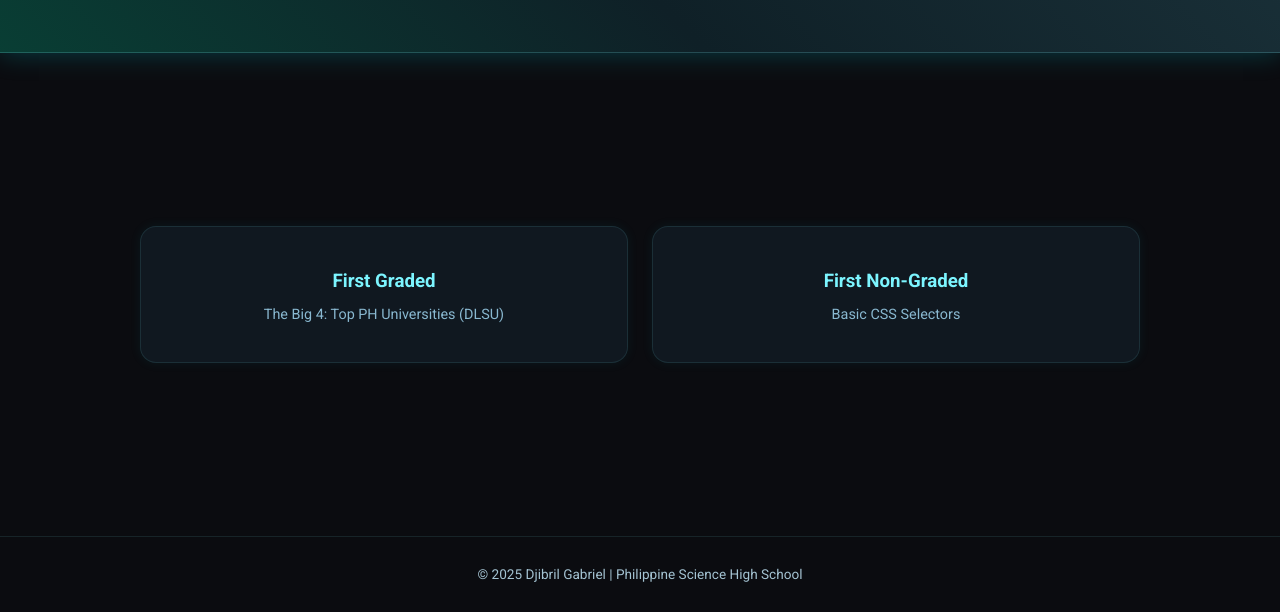
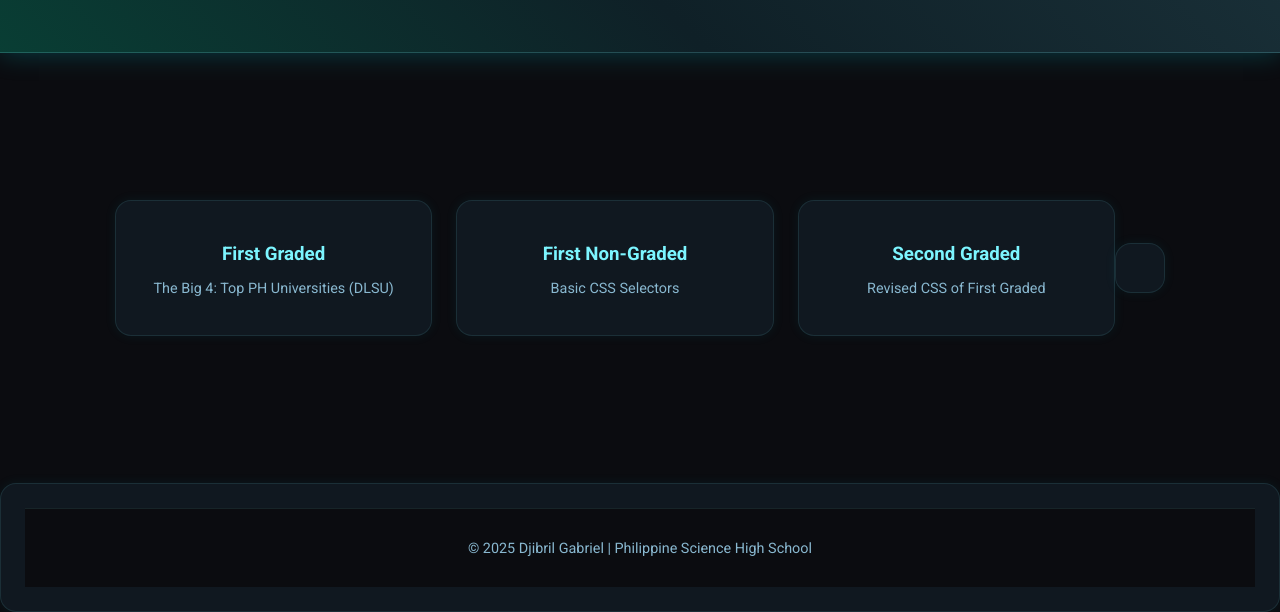
Before and after one commit to drijbl/2QPortfolioLiGabriel, a plain HTML site: page index.html in a window 1280 px wide. Shown: the part 188-800 px from the top of the page. Drawn offline with Linux system fonts and the light colour scheme.

Commit message:
Q2 Graded

```diff
--- a/index.html
+++ b/index.html
@@ -132,6 +132,9 @@
             <h3>First Non-Graded</h3>
             <p>Basic CSS Selectors</p>
         </a>
+        <a href="./public/Q2GabrielDjibril.html" class="project-card">
+            <h3>Second Graded</h3>
+            <p>Revised CSS of First Graded</p>
         </nav>
     </main>
 
```
